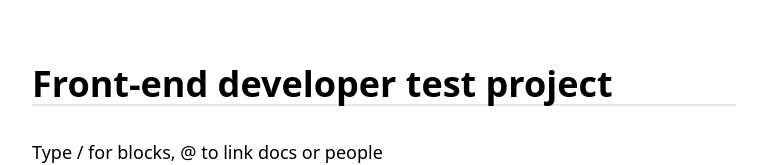
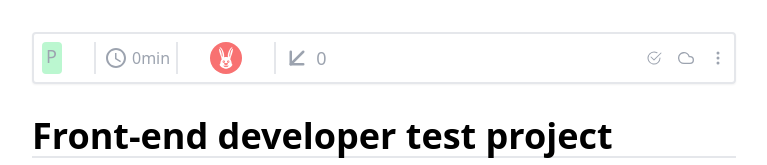
Before and after one commit to sainingo/notion-like-editor, a React (Create React App) app: page / in a window 1280 px wide. Shown: the top 165 px of the page, without its empty margins (256-1023 px from the left). Built offline with nearby package versions, Linux system fonts and the light colour scheme; the HTML template or start-up script is replaced by a standard one.

Commit message:
Add navbar

```diff
--- a/package.json
+++ b/package.json
@@ -10,6 +10,7 @@
     "react": "^18.2.0",
     "react-contenteditable": "^3.3.6",
     "react-dom": "^18.2.0",
+    "react-icons": "^4.7.1",
     "react-scripts": "5.0.1",
     "uuid": "^9.0.0",
     "web-vitals": "^2.1.4"
--- a/src/App.js
+++ b/src/App.js
@@ -1,8 +1,30 @@
 import BlockPage from "./components/BlockPage";
+import {MdOutlineWatchLater} from 'react-icons/md'
+import {GiRabbitHead} from 'react-icons/gi'
+import {FiArrowDownLeft} from 'react-icons/fi'
+import {BsCheck2Circle} from 'react-icons/bs'
+import {FiCloud} from 'react-icons/fi'
+import {BsThreeDotsVertical} from 'react-icons/bs'
 
 function App() {
   return (
     <div className=" w-[60%] mx-auto p-8">
+      <div className="flex justify-between border-2 shadow-sm rounded p-2 gap-10 font-thin text-gray-400">
+      <div className="flex gap-8">
+        <p className="bg-green-200 w-[20px] px-[4px] rounded">P</p>
+        <span className="flex items-center gap-1 pl-[8px] border-l-2 pr-[6px] border-r-2">< MdOutlineWatchLater size={24}/>0min</span>
+         <div className="bg-red-400 rounded-full p-[4px] text-white text-2xl "><GiRabbitHead /></div>
+         <div className="pl-[6px] border-l-2 flex items-center text-3xl gap-1">
+          <FiArrowDownLeft />
+          <span className="text-lg">0</span>
+         </div>
+      </div>
+      <div className="flex gap-4 items-center font-bold cursor-pointer">
+        <BsCheck2Circle />
+        <FiCloud />
+        <BsThreeDotsVertical />
+      </div>
+      </div>
           <h1 className="text-4xl font-bold border-b-2 my-8 ">Front-end developer test project</h1>
           <p>Type / for blocks, @ to link docs or people</p>
       <BlockPage />
--- a/src/components/BlockPage.js
+++ b/src/components/BlockPage.js
@@ -3,6 +3,7 @@ import { v4 as uuidv4 } from 'uuid';
 import EditablePage from './EditablePage';
 import { setCaretToEnd } from './helpers/setCaretToEnd';
 const initialState = { id: uuidv4(), html: "", tag: "p"};
+
 
 class BlockPage extends React.Component {
   constructor(props) {
```
Also changed, not shown: 1 other file (tests, documents, lock files or other folders).
